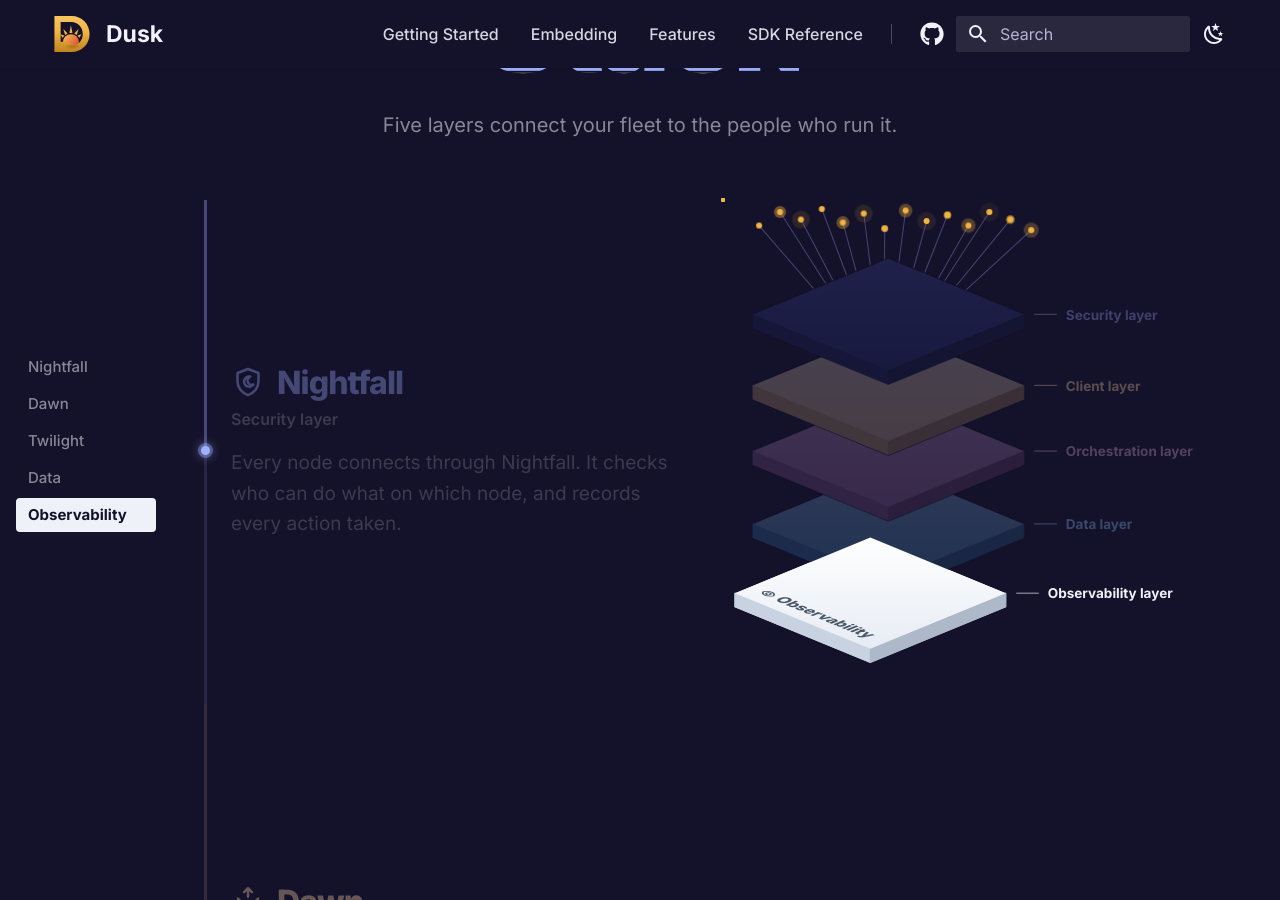
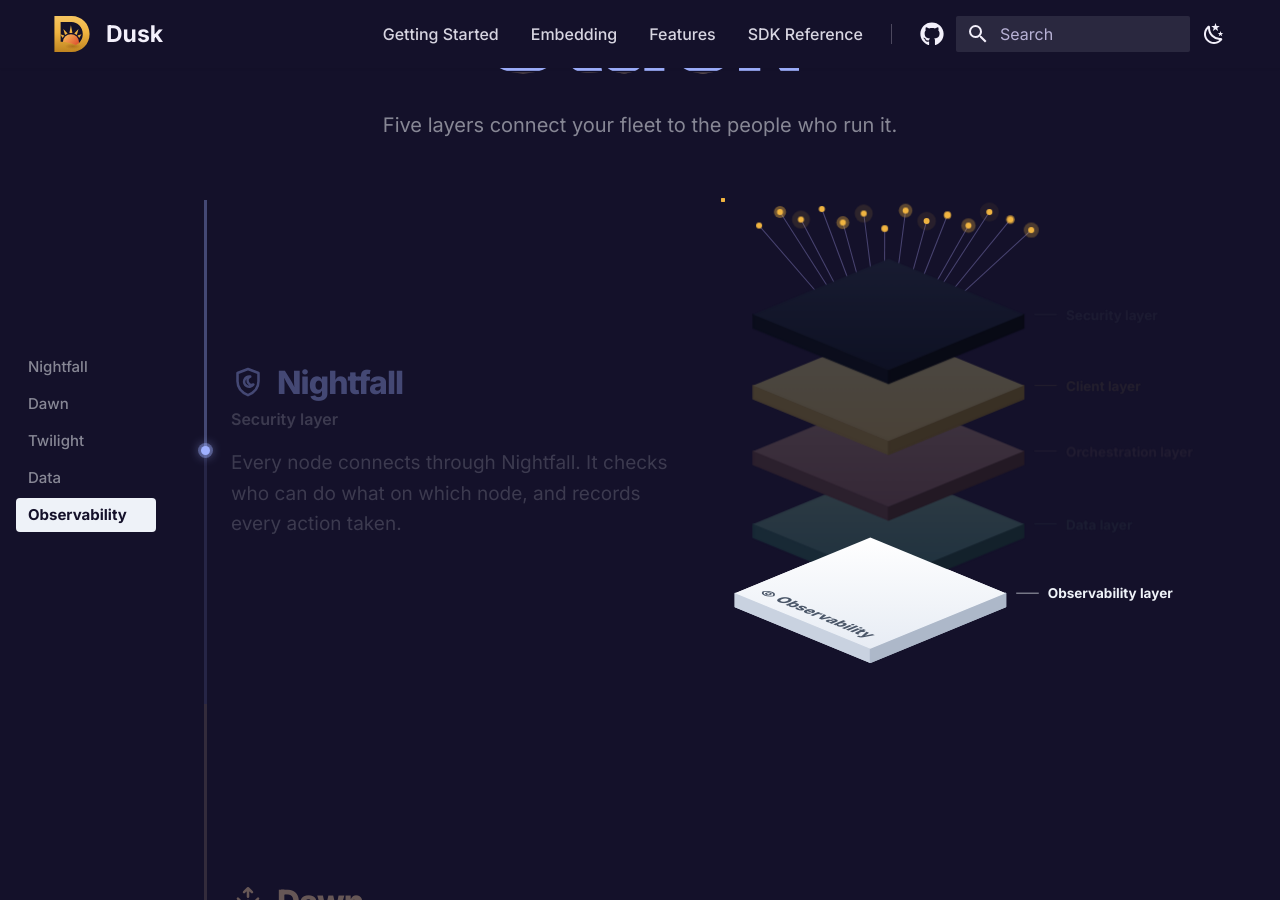
Before and after one commit to tomerze/dusk, an MkDocs documentation site: the page built from docs/docs/index.md, in a window 1280 px wide and 900 px high, scrolled down 2360 px. Built offline with MkDocs 1.6.1 and Material for MkDocs 9.7.7, drawn with Linux system fonts in a browser that asks for light colours; comment, search, counter and statistics services are not loaded.

Commit message:
Update docs to dim the stack's other plates with a filter instead of a veil
While a layer is in focus on a wide screen, each other plate was dimmed
by a veil polygon in the page's background colour laid over it at 78%,
which assumed the page's background was behind every plate. The veils
are gone from both drawings; an unfocused plate takes --dusk-dim, a
filter - brightness(0.3) saturate(0.7) in the dark scheme, a lowered
contrast toward white in the light one - and eases into and out of it
with the plate's transform.

```diff
--- a/docs/docs/assets/stylesheets/landing.css
+++ b/docs/docs/assets/stylesheets/landing.css
@@ -30,6 +30,7 @@
   --dusk-link: rgba(85, 74, 150, 0.34);
   --dusk-link-faint: rgba(85, 74, 150, 0.13);
   --dusk-tiny: #aaa1cc;
+  --dusk-dim: contrast(0.4) brightness(1.45) saturate(0.5);
   --dusk-ink-nightfall: #2c3a9e;
   --dusk-ink-dawn: #b86f1a;
   --dusk-ink-twilight: #8f4a96;
@@ -52,6 +53,7 @@
   --dusk-link: rgba(165, 155, 235, 0.36);
   --dusk-link-faint: rgba(165, 155, 235, 0.13);
   --dusk-tiny: #7a72ad;
+  --dusk-dim: brightness(0.3) saturate(0.7);
   --dusk-ink-nightfall: #9fb0ff;
   --dusk-ink-dawn: #ffd9a8;
   --dusk-ink-twilight: #e3b3e6;
@@ -585,7 +587,9 @@
 }
 .dusk-plate {
   animation: dusk-hover 5s ease-in-out infinite alternate;
-  transition: transform 0.45s ease;
+  transition:
+    transform 0.45s ease,
+    filter 0.45s ease;
 }
 .dusk-plate[data-layer="nightfall"] {
   animation-duration: 5.4s;
@@ -615,7 +619,6 @@
     translate: 0 -3px;
   }
 }
-.dusk-plate polygon,
 .dusk-plate text,
 .dusk-plate use,
 .dusk-plate path {
@@ -625,10 +628,6 @@
   transition:
     transform 0.45s ease,
     opacity 0.45s ease;
-}
-.dusk-plate__veil {
-  fill: var(--md-default-bg-color);
-  opacity: 0;
 }
 .dusk-plate__leader {
   stroke: var(--dusk-ink);
@@ -797,8 +796,8 @@
     justify-content: center;
     min-height: 56vh;
   }
-  .dusk-stack.is-focused .dusk-plate:not(.is-active) .dusk-plate__veil {
-    opacity: 0.78;
+  .dusk-stack.is-focused .dusk-plate:not(.is-active) {
+    filter: var(--dusk-dim);
   }
   .dusk-stack.is-focused .dusk-plate:not(.is-active) text,
   .dusk-stack.is-focused .dusk-plate:not(.is-active) use,
```
Also changed, not shown: docs/docs/assets/landing/stack-narrow.svg, docs/docs/assets/landing/stack.svg.
